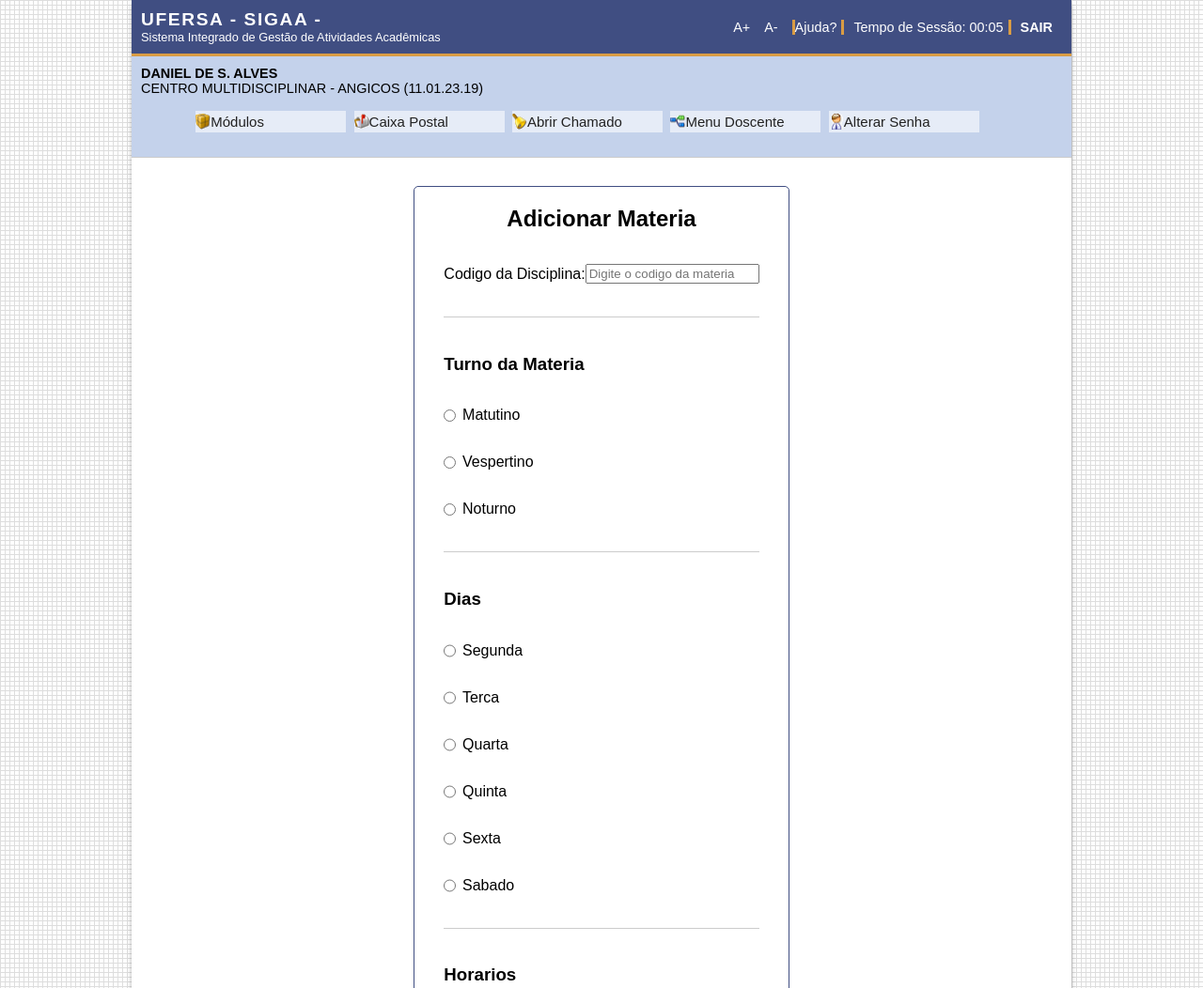
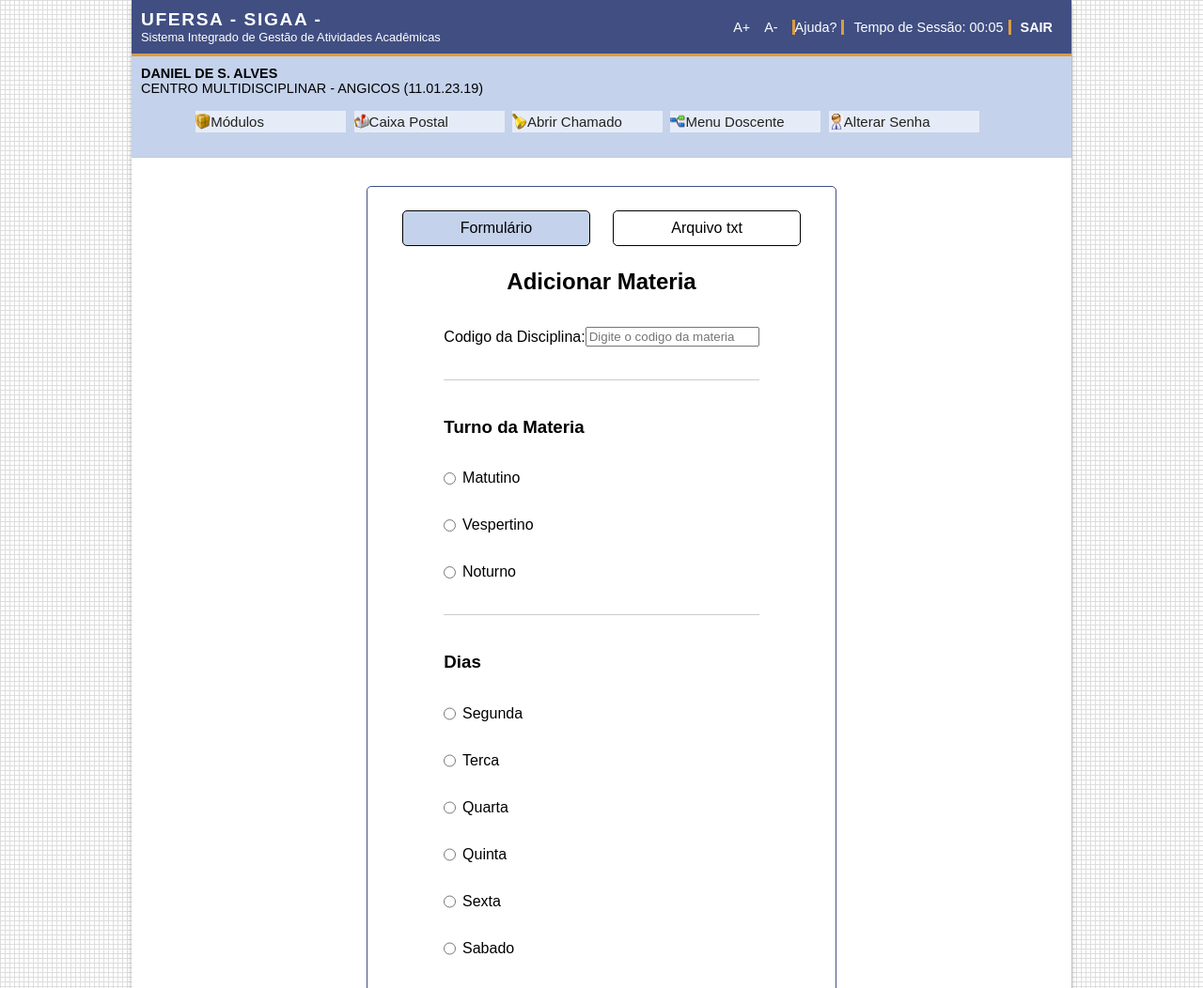
Before and after one commit to ctrlc-ctrlv-interprise/Trabalho1, a website: page public/addmaterias.html in a window 1280 px wide. Shown: the top 1052 px of the page at 94% size. Drawn offline with Linux system fonts and the light colour scheme.

Commit message:
0.247
adicionado função de ler .txt e front.

```diff
--- a/public/addmatStyle.css
+++ b/public/addmatStyle.css
@@ -6,16 +6,74 @@
     align-items: start;
     justify-content: center;
     padding-top: 3%;
+    transition-timing-function: ease;
+   transition-duration: 2s;
 }
 
 #add-mat{
-    width: 40%;
+    width: 50%;
     height: 100%;
     border: 1px solid #404E82;
     display: flex;
     flex-direction: column;
     align-items: center;
    border-radius: 5px;
+
+}
+
+#btn-escolha{
+    width: 100%;
+    height: 3%;
+    display: flex;
+    align-items: center;
+    justify-content: center;
+    margin-top: 20px;
+    text-decoration: none;
+}
+
+#esc1{
+width: 40%;
+height: 38px;
+border: 1px solid;
+margin-right: 5%;
+display: flex;
+align-items: center;
+justify-content: center;
+border-radius: 5px;
+background-color: #C4D2EB;
+transition: 0.5s;
+
+}
+
+#esc1 a{
+    text-decoration: none;
+    color: black;
+}
+
+#esc2 a{
+    text-decoration: none;
+    color: black;
+}
+
+
+
+#esc2{
+width: 40%;
+height: 38px;
+border: 1px solid;
+display: flex;
+align-items: center;
+justify-content: center;
+border-radius: 5px;
+transition: 0.5s;
+}
+#esc1:hover{
+    background-color: #C4D2EB;
+    cursor: pointer;
+}
+#esc2:hover{
+    background-color: #C4D2EB;
+    cursor: pointer;
 }
 
 #opt-1{
@@ -81,6 +139,11 @@ hr {
 #opt-5 input{
     width: 80%;
     height: 15%;
+    cursor: pointer;
+    background-color: rgb(117, 115, 115);
+    border: none;
+    border-radius: 3px;
+    font-weight: bold;
 }
 
 #opt-3 label input{
@@ -92,3 +155,13 @@ hr {
     margin: 0;
     margin-right: 2%;
 }
+
+
+a{
+    width: 100%;
+    height: 100%;
+    text-align: center;
+    display: flex;
+    align-items: center;
+    justify-content: center;
+}
--- a/public/addmaterias.html
+++ b/public/addmaterias.html
@@ -41,6 +41,10 @@
 
             <section class="cont-materias">
                 <div id="add-mat">
+                    <div id="btn-escolha">
+                        <div id="esc1"><a href="./addmaterias.html">Formulário</a></div>
+                        <div id="esc2"><a href="./addmattxt.html">Arquivo txt</a></div>
+                    </div>
                     <h2>Adicionar Materia</h2>
                     <form action="" method="">
                         <div id="opt-1"><p>Codigo da Disciplina: </p><input type="text" placeholder="Digite o codigo da materia"></div>
@@ -111,7 +115,7 @@
                         <div id="opt-5">
                             <input type="submit" value="Adicionar Materia">
                         </div>
-                        <div id="opt-6"></div>
+
                     </form>
                 </div>
             </section>
--- /dev/null
+++ b/public/styletxtmat.css
@@ -0,0 +1,58 @@
+.cont-materias{
+    width: 100%;
+    height: 75vh;
+    background: #fff;
+    display: flex;
+    align-items: start;
+    justify-content: center;
+    padding-top: 3%;
+}
+
+
+#esc2{
+    background-color: #C4D2EB;
+}
+
+#esc1{
+    background-color: transparent;
+}
+
+form{
+    width: 100%;
+    display: flex;
+    align-items: center;
+    flex-direction: column;
+    text-align: center;
+}
+
+form input{
+    width: 80%;
+    border: 1px solid;
+    padding: 3%;
+    border-radius: 3px;
+    background-color: #C4D2EB;
+    font-weight: bold;
+}
+
+#submit-arquivo{
+    width: 80%;
+    padding-top: 90px;
+
+
+}
+
+#submit-arquivo input{
+    background-color: rgb(117, 115, 115);
+    cursor: pointer;
+}
+
+#btn-escolha{
+    width: 100%;
+    height: 3%;
+
+    display: flex;
+    align-items: center;
+    justify-content: center;
+    margin-top: 40px;
+    text-decoration: none;
+}
```
Also changed, not shown: public/addmattxt.html (added, +69 -0 lines), public/lertxt.js (added, +36 -0 lines).
